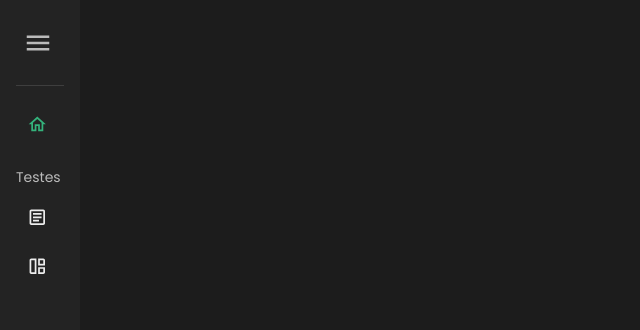
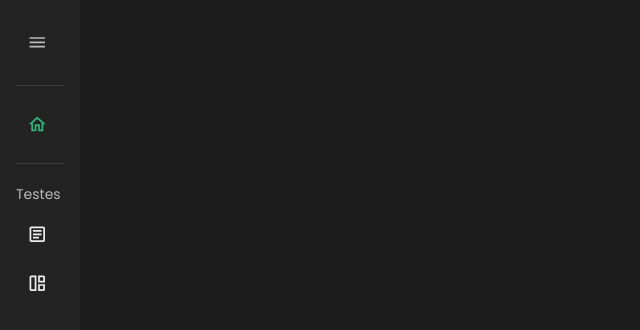
Before and after one commit to Masterix-Sistemas/test-logger-app, a React (Vite) app: page / in a window 1280 px wide. Shown: the top 330 px of the page, without its empty margins (0-640 px from the left). Built offline with nearby package versions, Linux system fonts and the light colour scheme.

Commit message:
feat: alterado o tamanho do icone

```diff
--- a/src/pages/global/Sidebar.tsx
+++ b/src/pages/global/Sidebar.tsx
@@ -61,9 +61,7 @@ const Sidebar = () => {
           {/* Hamburger menu */}
           <MenuItem
             onClick={() => setIsCollapsed(!isCollapsed)}
-            icon={
-              isCollapsed ? <MenuOutlinedIcon fontSize="large" /> : undefined
-            }
+            icon={isCollapsed ? <MenuOutlinedIcon /> : undefined}
             style={{
               margin: '10px 0 20px 0',
               color: colors.grey[300],
@@ -95,6 +93,8 @@ const Sidebar = () => {
               selected={selected}
               setSelected={setSelected}
             />
+            <Divider variant="middle" sx={{ mt: '12px' }} />
+
             <Typography
               variant="h6"
               color={colors.grey[300]}
```
